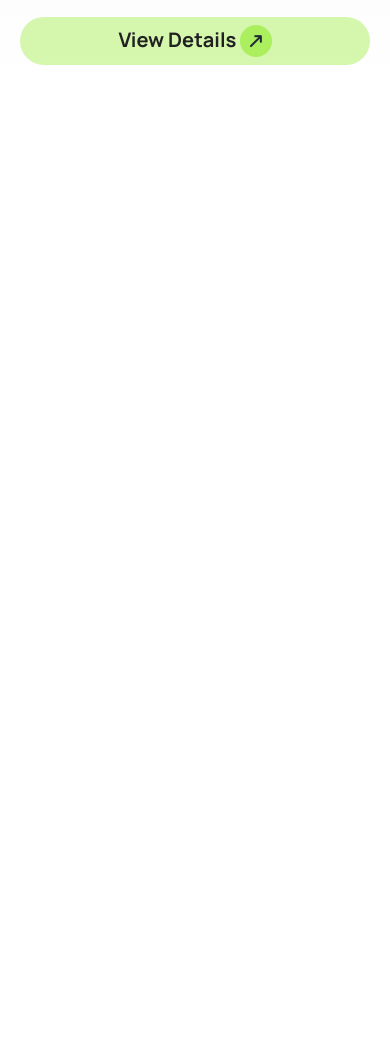
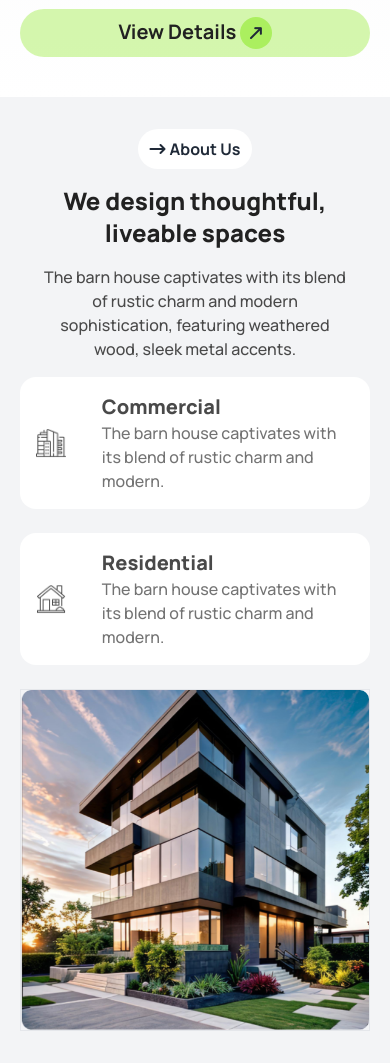
Before and after one commit to rabbihossen514/assignment-3-final, a plain HTML site: page index.html in a window 390 px wide. Shown: the part 549-1612 px from the top of the page. Before the commit the page ends 844 px from the top, so only its background shows below. Drawn offline with nearby package versions, Linux system fonts and the light colour scheme.

Commit message:
added section1 responsive complete

```diff
--- a/index.html
+++ b/index.html
@@ -54,7 +54,7 @@
 <body class="font-manrope max-w-screen-xl mx-auto">
     <!-- header section -->
   <header class="bg-gradient-to-t from-white to-banner px-5">
-    <nav class="max-w-screen-lg mx-auto pt-8 lg:pt-12 lg:mb-10">
+    <nav class="max-w-screen-lg mx-auto pt-6 lg:pt-10 lg:mb-10">
       <div class="navbar flex justify-between items-center">
         <div class="gap-2">
           <button class="bg-btn_color_1 rounded-full w-8 h-8"><i class="fa-solid fa-arrow-right-long -rotate-45"></i></button>
@@ -112,7 +112,75 @@
 
     <!-- main section -->
     <main>
+      <!-- section 02 -->
+      <section class="bg-banner">
+        <div class="flex justify-between gap-9 max-w-screen-lg mx-auto lg:py-24 py-8 lg:px-0 px-5 relative">
+          <div class="lg:flex lg:justify-between gap-8">
+            <div class="lg:w-1/2">
+              <div class="">
+                <div class="bg-white px-3 py-2 rounded-full w-fit flex gap-1 lg:ml-0 mx-auto">
+                  <button class="rounded-full"><i class="fa-solid fa-arrow-right-long"></i></button>
+                  <button class="font-bold text-base">About Us</button>
+                </div>
+                <div class="text-center lg:text-left">
+                  <h2 class="text-heading_color font-extrabold lg:mb-5 mb-4 lg:text-4xl text-2xl lg:pl-0 px-4 mt-4">We design thoughtful, liveable spaces</h2>
+                  <p class="font-medium text-base text-h_btn_color lg:px-0 px-6 mb-4 lg:pr-">The barn house captivates with its blend of rustic charm and modern sophistication, featuring weathered wood, sleek metal accents.</p>
+                </div>
+              </div>
+              <div class="lg:mb-0 mb-6">
+                <div class="flex justify-between gap-6 px-4 py-4 rounded-2xl mb-6 bg-white">
+                  <div class="my-auto">
+                    <img src="assets/commercial.png" alt="">
+                  </div>
+                  <div class="lg:mr-16 px-3">
+                    <h3 class="text-h_btn_color font-extrabold text-xl">Commercial</h3>
+                    <p class="font-medium text-base text-s_btn_color">The barn house captivates with its blend of rustic charm and modern.</p>
+                  </div>
+                </div>
+                <div class="flex justify-between gap-6 px-4 py-4 rounded-2xl bg-white">
+                  <div class="my-auto">
+                    <img src="assets/residential.png" alt="">
+                  </div>
+                  <div class="lg:mr-16 px-3">
+                    <h3 class="text-h_btn_color font-extrabold text-xl">Residential</h3>
+                    <p class="font-medium text-base text-s_btn_color">The barn house captivates with its blend of rustic charm and modern.</p>
+                  </div>
+                </div>
+              </div>
+            </div>
+            <div class="border lg:w-1/2">
+              <img class="" src="assets/Rectangle.png" alt="">
+            </div>
+          </div>
+          <div class="lg:absolute hidden top-9 -left-12">
+            <img src="assets/Vector.png" alt="">
+          </div>
+        </div>
+      </section>
 
+      <!-- section 03 -->
+      <section>
+
+      </section>
+
+      <!-- section 04 -->
+      <section>
+
+      </section>
+
+      <!-- section 05 -->
+      <section>
+
+      </section>
+      <!-- section 06 -->
+      <section>
+
+      </section>
+
+      <!-- section 07 -->
+      <section>
+
+      </section>
     </main>
 
     <!-- footer section -->
```
